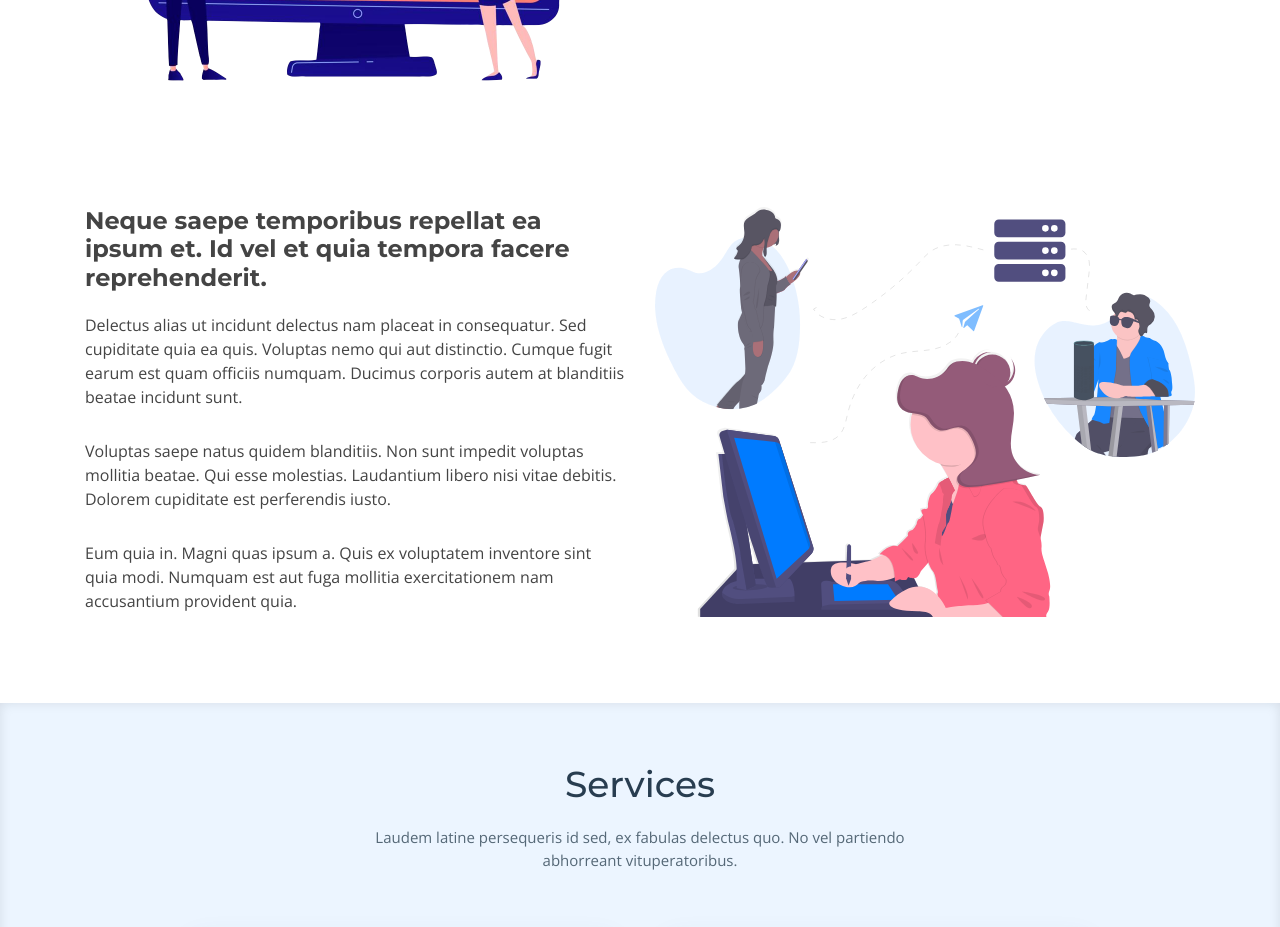
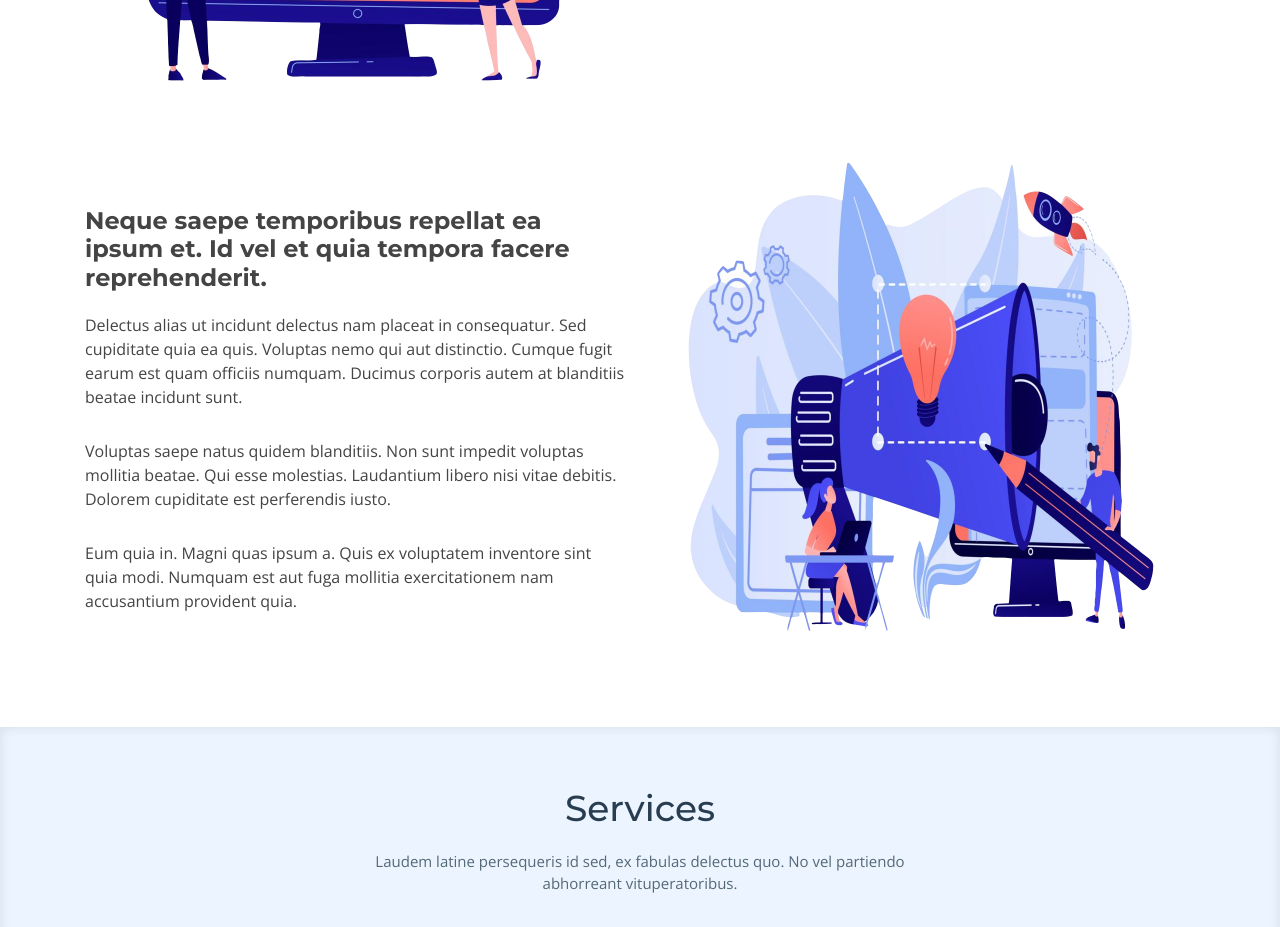
Before and after one commit to martin2236/marketing-digital, a plain HTML site: page index.html in a window 1280 px wide. Shown: the part 1740-2667 px from the top of the page. Drawn offline with nearby package versions, Linux system fonts and the light colour scheme; files whose address does not match are found by name.

Commit message:
segundo commit

```diff
--- a/index.html
+++ b/index.html
@@ -163,7 +163,7 @@
 
         <div class="row about-extra">
           <div class="col-lg-6 wow fadeInUp order-1 order-lg-2">
-            <img src="img/about-extra-2.svg" class="img-fluid" alt="">
+            <img style="margin-top: -80px;" src="img/about-extra-2.png" class="img-fluid" alt="">
           </div>
 
           <div class="col-lg-6 wow fadeInUp pt-4 pt-lg-0 order-2 order-lg-1">
```
Also changed, not shown: img/about-extra-2.png (added), img/about-extra-2.svg (deleted).
